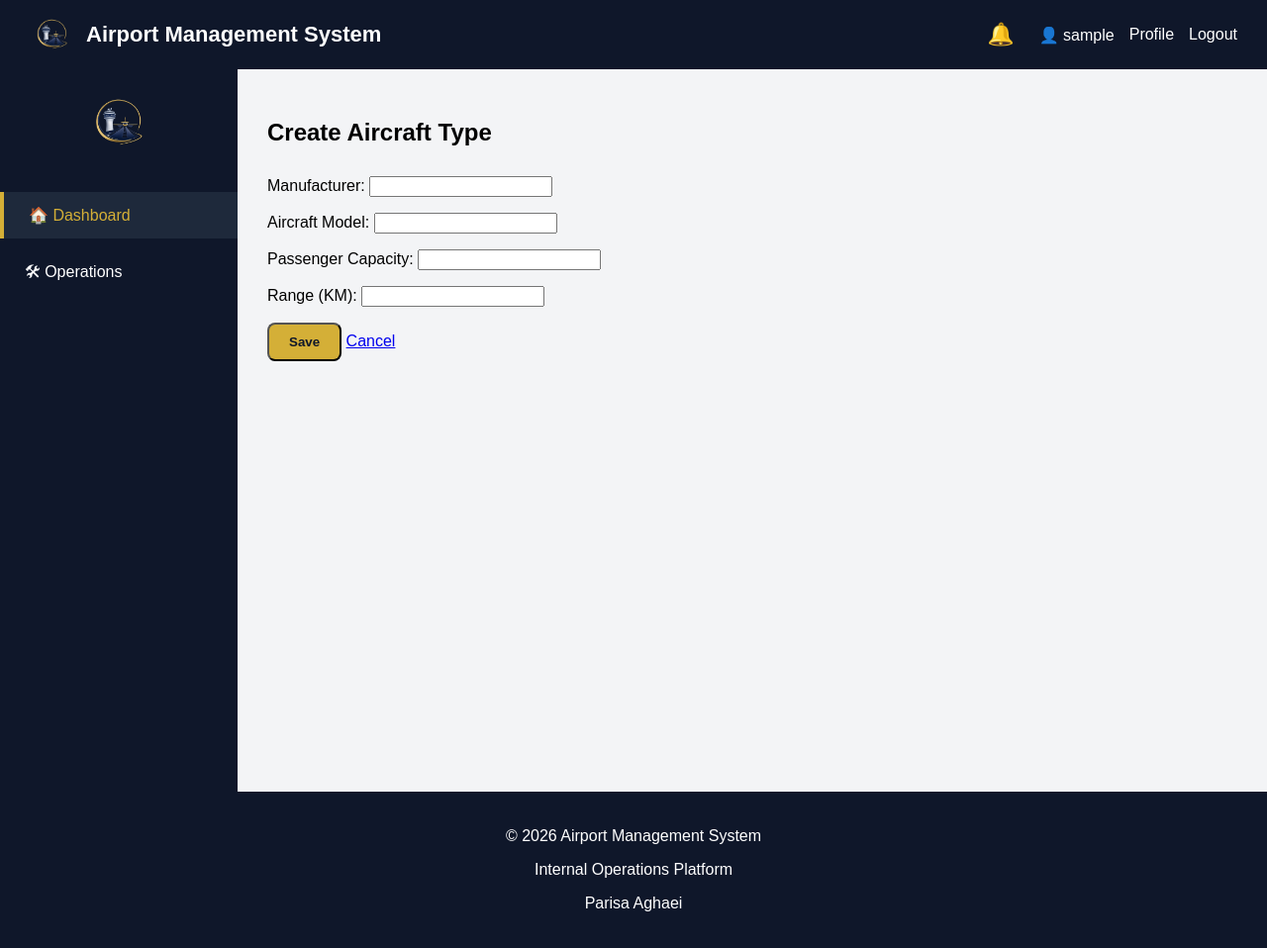
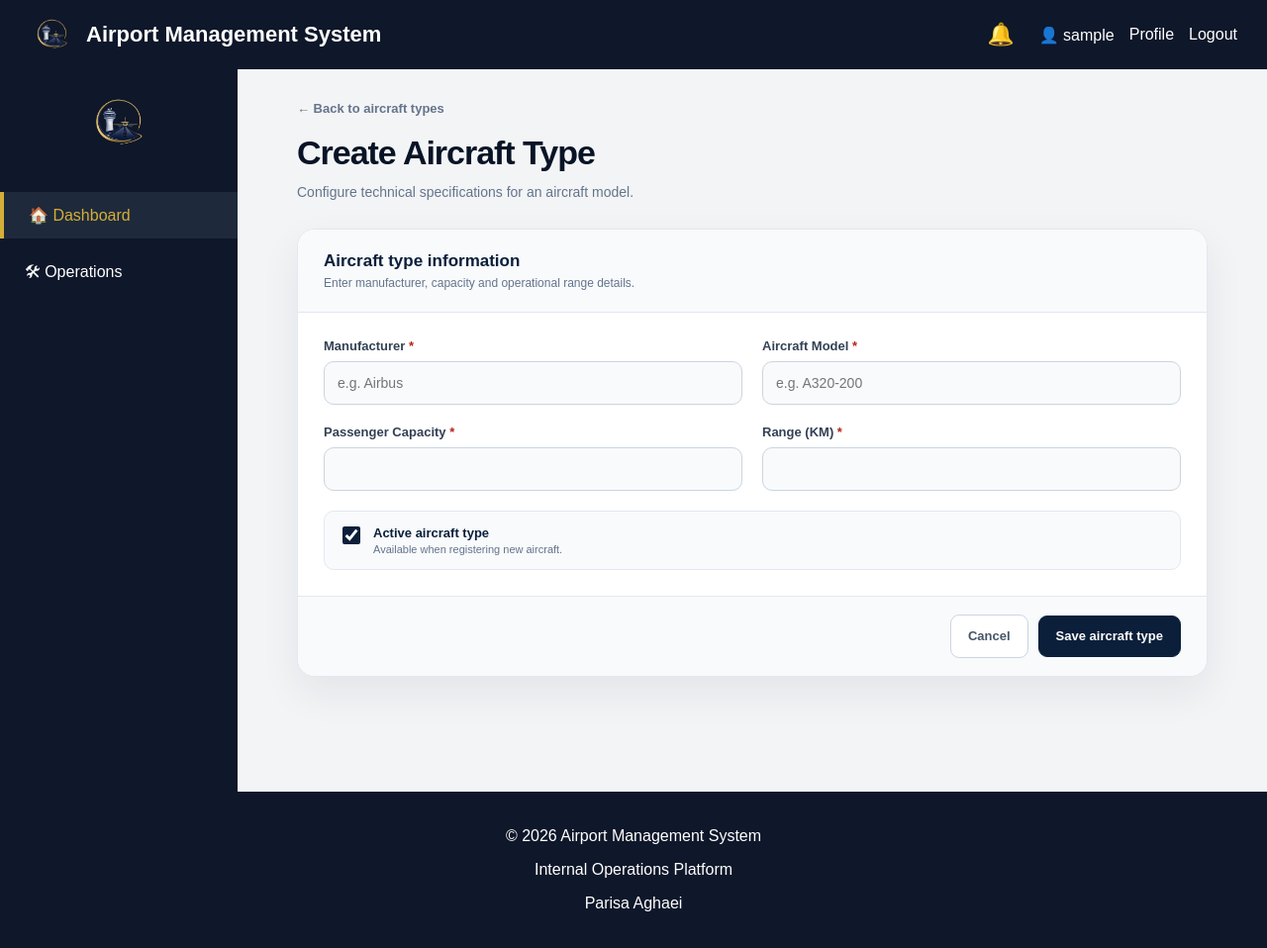
Before and after one commit to ParisaAg/airport-management-system, a Django app: page /fleet/types/create/ in a window 1280 px wide. Shown: the whole page at 99% size. Run offline with Django 5.2, Linux system fonts and the light colour scheme; the visitor is signed in with stand-in values (Sample User, id 1); data that the repository does not hold is empty.

Commit message:
feat: validate and redesign fleet forms

```diff
--- a/fleet/forms.py
+++ b/fleet/forms.py
@@ -1,11 +1,13 @@
+from datetime import date
+
 from django import forms
-from .models import AircraftType, Aircraft
+from django.db.models import Q
+
+from .models import Aircraft, AircraftType
 
 
 class AircraftTypeForm(forms.ModelForm):
-
     class Meta:
-
         model = AircraftType
 
         fields = [
@@ -13,13 +15,177 @@ class AircraftTypeForm(forms.ModelForm):
             "model",
             "passenger_capacity",
             "range_km",
+            "is_active",
         ]
+
+        widgets = {
+            "manufacturer": forms.TextInput(
+                attrs={
+                    "class": "form-control",
+                    "placeholder": "e.g. Airbus",
+                }
+            ),
+            "model": forms.TextInput(
+                attrs={
+                    "class": "form-control",
+                    "placeholder": "e.g. A320-200",
+                }
+            ),
+            "passenger_capacity": forms.NumberInput(
+                attrs={
+                    "class": "form-control",
+                    "min": 1,
+                    "max": 1000,
+                }
+            ),
+            "range_km": forms.NumberInput(
+                attrs={
+                    "class": "form-control",
+                    "min": 100,
+                    "max": 25000,
+                }
+            ),
+            "is_active": forms.CheckboxInput(
+                attrs={
+                    "class": "form-checkbox",
+                }
+            ),
+        }
+
+    def clean_passenger_capacity(self):
+        capacity = self.cleaned_data[
+            "passenger_capacity"
+        ]
+
+        if not 1 <= capacity <= 1000:
+            raise forms.ValidationError(
+                "Passenger capacity must be "
+                "between 1 and 1000."
+            )
+
+        return capacity
+
+    def clean_range_km(self):
+        aircraft_range = self.cleaned_data[
+            "range_km"
+        ]
+
+        if not 100 <= aircraft_range <= 25000:
+            raise forms.ValidationError(
+                "Aircraft range must be between "
+                "100 and 25,000 kilometers."
+            )
+
+        return aircraft_range
 
 
 class AircraftForm(forms.ModelForm):
-
     class Meta:
-
         model = Aircraft
 
-        fields = ["airline","aircraft_type","registration_number","serial_number","manufacture_year","status",]
+        fields = [
+            "airline",
+            "aircraft_type",
+            "registration_number",
+            "serial_number",
+            "manufacture_year",
+        ]
+
+        widgets = {
+            "airline": forms.Select(
+                attrs={
+                    "class": "form-control",
+                }
+            ),
+            "aircraft_type": forms.Select(
+                attrs={
+                    "class": "form-control",
+                }
+            ),
+            "registration_number": forms.TextInput(
+                attrs={
+                    "class": "form-control code-input",
+                    "placeholder": "e.g. EP-ABC",
+                }
+            ),
+            "serial_number": forms.TextInput(
+                attrs={
+                    "class": "form-control code-input",
+                    "placeholder": "Manufacturer serial number",
+                }
+            ),
+            "manufacture_year": forms.NumberInput(
+                attrs={
+                    "class": "form-control",
+                    "min": 1903,
+                    "max": date.today().year + 1,
+                    "placeholder": "e.g. 2020",
+                }
+            ),
+        }
+
+    def __init__(self, *args, **kwargs):
+        super().__init__(*args, **kwargs)
+
+        airline_filter = Q(is_active=True)
+        aircraft_type_filter = Q(is_active=True)
+
+        if self.instance and self.instance.pk:
+            airline_filter |= Q(
+                pk=self.instance.airline_id
+            )
+
+            aircraft_type_filter |= Q(
+                pk=self.instance.aircraft_type_id
+            )
+
+        self.fields["airline"].queryset = (
+            self.fields["airline"]
+            .queryset
+            .filter(airline_filter)
+            .order_by("name")
+        )
+
+        self.fields["aircraft_type"].queryset = (
+            self.fields["aircraft_type"]
+            .queryset
+            .filter(aircraft_type_filter)
+            .order_by("manufacturer", "model")
+        )
+
+    def clean_registration_number(self):
+        registration_number = self.cleaned_data[
+            "registration_number"
+        ]
+
+        return registration_number.upper()
+
+    def clean_serial_number(self):
+        serial_number = self.cleaned_data.get(
+            "serial_number"
+        )
+
+        if serial_number:
+            return serial_number.upper()
+
+        return serial_number
+
+    def clean_manufacture_year(self):
+        manufacture_year = self.cleaned_data.get(
+            "manufacture_year"
+        )
+
+        if manufacture_year is None:
+            return manufacture_year
+
+        maximum_year = date.today().year + 1
+
+        if not 1903 <= manufacture_year <= maximum_year:
+            raise forms.ValidationError(
+                (
+                    "Manufacture year must be between "
+                    f"1903 and {maximum_year}."
+                )
+            )
+
+        return manufacture_year
--- a/templates/fleet/aircraft_types/form.html
+++ b/templates/fleet/aircraft_types/form.html
@@ -1,51 +1,123 @@
-{% extends 'base.html' %}
-
-
+{% extends "base.html" %}
+{% load static %}
 
 {% block title %}
-
-{{ title }}
-
+{{ title }} | Airport Operations
 {% endblock %}
 
-
+{% block extra_css %}
+<link
+    rel="stylesheet"
+    href="{% static 'css/forms.css' %}"
+>
+{% endblock %}
 
 {% block content %}
 
+<div class="form-page">
 
-<h1>
-{{ title }}
-</h1>
+    <header class="form-page-header">
+        <a
+            href="{% url 'aircraft_type_list' %}"
+            class="form-back-link"
+        >
+            ← Back to aircraft types
+        </a>
 
+        <h1>{{ title }}</h1>
 
+        <p>
+            Configure technical specifications for
+            an aircraft model.
+        </p>
+    </header>
 
-<form method="post">
+    <form method="post" class="management-form-card">
+        {% csrf_token %}
 
+        <header class="form-card-header">
+            <h2>Aircraft type information</h2>
 
-{% csrf_token %}
+            <p>
+                Enter manufacturer, capacity and
+                operational range details.
+            </p>
+        </header>
 
+        <div class="form-body">
 
-{{ form.as_p }}
+            {% if form.non_field_errors %}
+                <ul class="form-error-list">
+                    {% for error in form.non_field_errors %}
+                        <li>{{ error }}</li>
+                    {% endfor %}
+                </ul>
+            {% endif %}
 
+            <div class="form-grid">
 
+                {% for field in form %}
+                    {% if field.name != "is_active" %}
+                        <div class="form-field">
+                            <label for="{{ field.id_for_label }}">
+                                {{ field.label }}
 
-<button class="btn-primary">
+                                {% if field.field.required %}
+                                    <span class="form-required">*</span>
+                                {% endif %}
+                            </label>
 
-Save
+                            {{ field }}
 
-</button>
+                            {% if field.help_text %}
+                                <p class="form-help">
+                                    {{ field.help_text }}
+                                </p>
+                            {% endif %}
 
+                            {% for error in field.errors %}
+                                <p class="form-error">
+                                    {{ error }}
+                                </p>
+                            {% endfor %}
+                        </div>
+                    {% endif %}
+                {% endfor %}
 
-<a href="{% url 'aircraft_type_list' %}">
+                <div class="checkbox-field form-grid-full">
+                    {{ form.is_active }}
 
-Cancel
+                    <div class="checkbox-content">
+                        <label for="{{ form.is_active.id_for_label }}">
+                            Active aircraft type
+                        </label>
 
-</a>
+                        <span>
+                            Available when registering
+                            new aircraft.
+                        </span>
+                    </div>
+                </div>
 
+            </div>
 
+        </div>
 
-</form>
+        <footer class="form-actions">
+            <a
+                href="{% url 'aircraft_type_list' %}"
+                class="form-cancel"
+            >
+                Cancel
+            </a>
 
+            <button type="submit" class="form-submit">
+                Save aircraft type
+            </button>
+        </footer>
 
+    </form>
+
+</div>
 
 {% endblock %}
```
Also changed, not shown: fleet/tests.py (+80 -1 lines), templates/fleet/aircrafts/form.html (+79 -25 lines).
